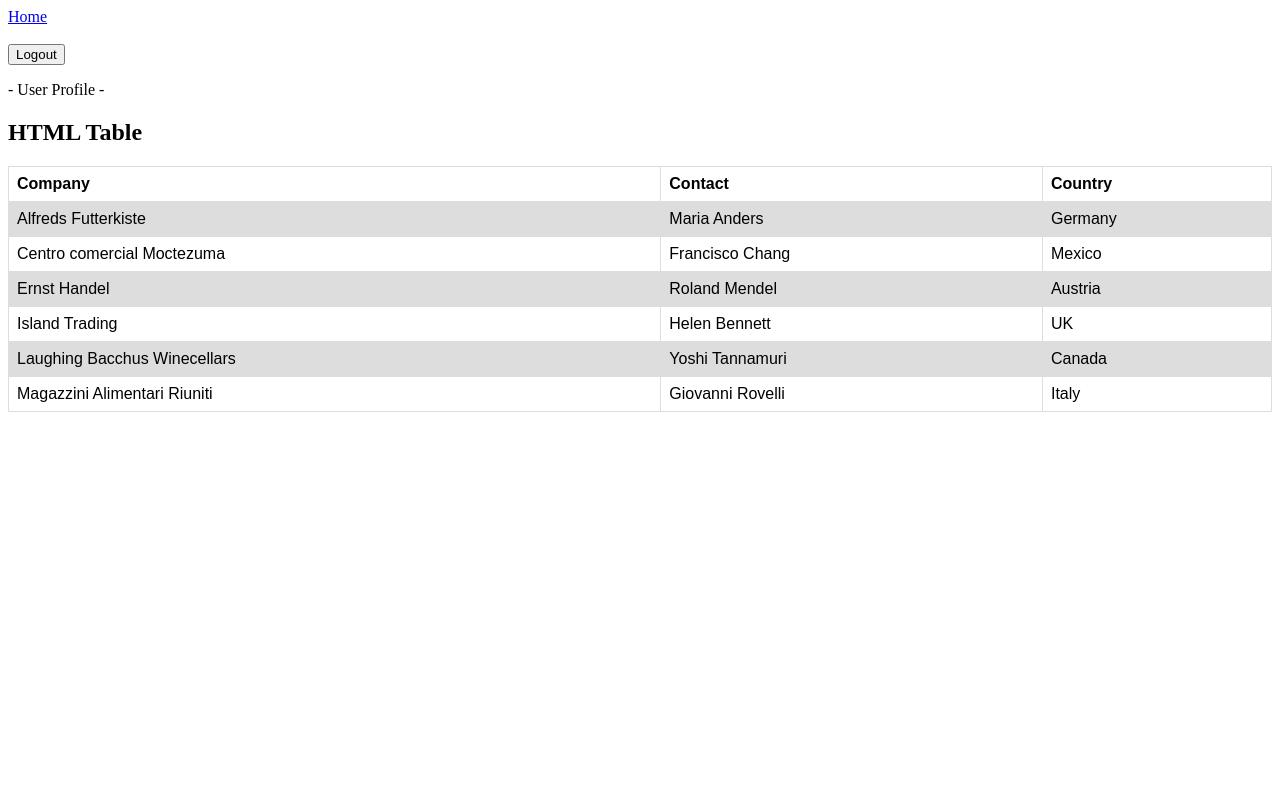
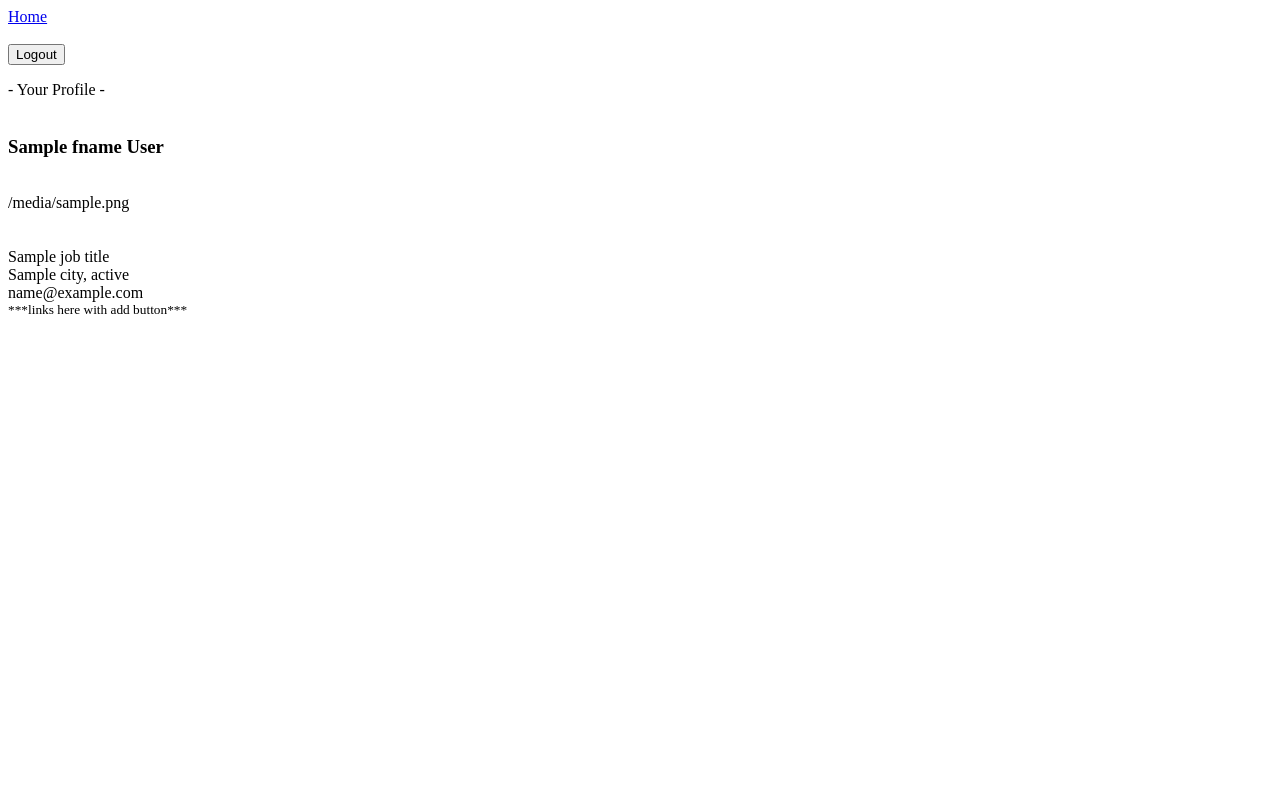
Before and after one commit to leah-ewing/app_tracker, a Flask app: template templates/user-profile.html in a window 1280 px wide. Run offline with Flask 2, Linux system fonts and the light colour scheme; the template is opened without the code that fills it: most values are stand-ins (such as "Sample title", 1, 10 or a date in 2020).

Commit message:
add user information

```diff
--- a/server.py
+++ b/server.py
@@ -45,8 +45,18 @@ def login():
 def userProfile():
     """Displays a user's profile page"""
 
+    email = session["current_user"]
+    fname = crud.get_user_fname(email)
+    lname = crud.get_user_lname(email)
+    city = crud.get_user_city(email)
+    state = crud.get_user_state(email)
+    job_title = crud.get_user_job_title(email)
+    picture = crud.get_user_photo(email)
+
     if "current_user" in session:
-        return render_template("user-profile.html", current_user = "current_user")
+        return render_template("user-profile.html", current_user = "current_user",
+        fname = fname, email = email, lname = lname, city = city, state = state,
+        job_title = job_title, picture = picture)
     else:
         return redirect('/')
 
--- a/templates/user-profile.html
+++ b/templates/user-profile.html
@@ -6,48 +6,22 @@
 
 {% block body %}
 
-- User Profile -
+- Your Profile -
+
+<br><br>
+
+<h3><b>{{fname}} {{lname}}</b></h3> <br>
+
+{{picture}}<br><br><br>
+
+{{job_title}} <br>
+{{city}}, {{state}} <br>
+{{email}} <br>
+<small>***links here with add button***</small>
 
 
-<h2>HTML Table</h2>
 
-<table>
-  <tr>
-    <th>Company</th>
-    <th>Contact</th>
-    <th>Country</th>
-  </tr>
-  <tr>
-    <td>Alfreds Futterkiste</td>
-    <td>Maria Anders</td>
-    <td>Germany</td>
-  </tr>
-  <tr>
-    <td>Centro comercial Moctezuma</td>
-    <td>Francisco Chang</td>
-    <td>Mexico</td>
-  </tr>
-  <tr>
-    <td>Ernst Handel</td>
-    <td>Roland Mendel</td>
-    <td>Austria</td>
-  </tr>
-  <tr>
-    <td>Island Trading</td>
-    <td>Helen Bennett</td>
-    <td>UK</td>
-  </tr>
-  <tr>
-    <td>Laughing Bacchus Winecellars</td>
-    <td>Yoshi Tannamuri</td>
-    <td>Canada</td>
-  </tr>
-  <tr>
-    <td>Magazzini Alimentari Riuniti</td>
-    <td>Giovanni Rovelli</td>
-    <td>Italy</td>
-  </tr>
-</table>
+
 
 </body>
 </html>
```
Also changed, not shown: crud.py (+36 -0 lines).
